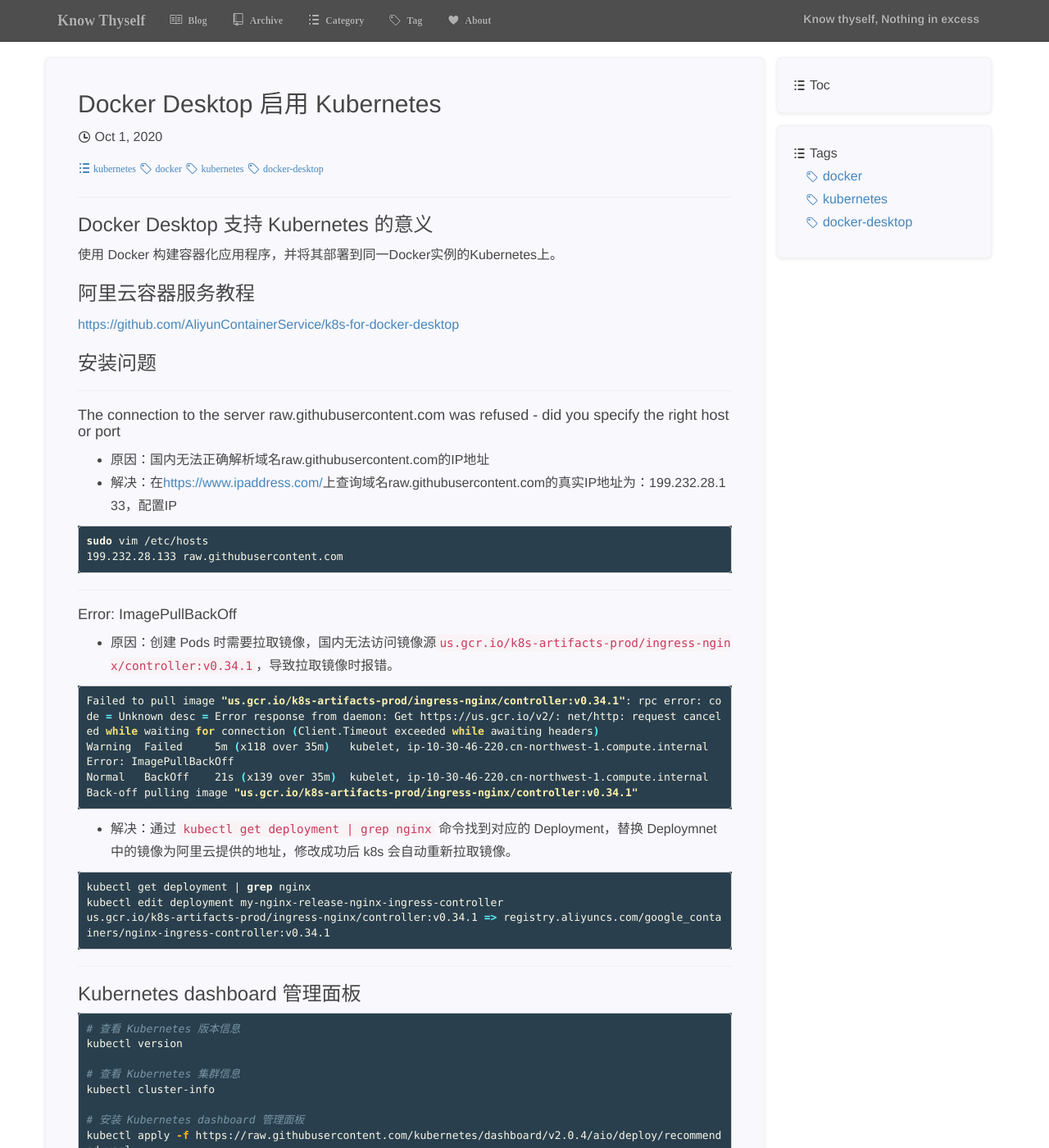
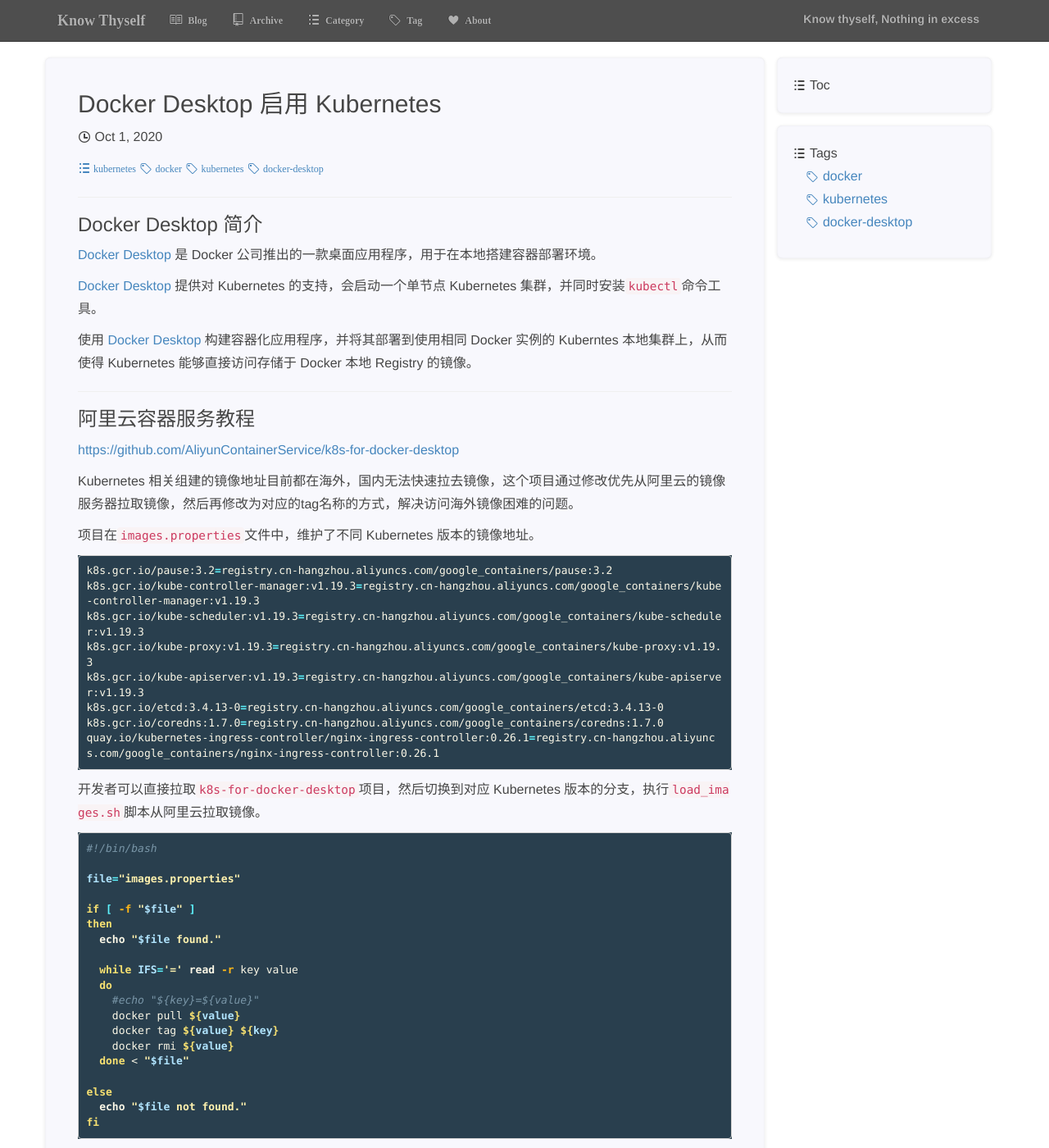
Before and after one commit to liushoukai/liushoukai.github.io, a Jekyll site: the page built from _posts/2020-10-01-k8s-for-docker-desktop.md, in a window 1280 px wide and 1400 px high. Shown: the whole window at 82% size. Built offline with Jekyll 4.4.1, drawn with Linux system fonts in a browser that asks for light colours; nearby versions of some CDN libraries; comment, search, counter and statistics services are not loaded; some of the changed text lies outside the part shown.

Commit message:
Update posts

````diff
--- a/_posts/2020-10-01-k8s-for-docker-desktop.md
+++ b/_posts/2020-10-01-k8s-for-docker-desktop.md
@@ -5,13 +5,66 @@
 tags: docker kubernetes docker-desktop
 ---
 
-### Docker Desktop 支持 Kubernetes 的意义
+### Docker Desktop 简介
 
-使用 Docker 构建容器化应用程序，并将其部署到同一Docker实例的Kubernetes上。
+[Docker Desktop][4]{:target="_blank"} 是 Docker 公司推出的一款桌面应用程序，用于在本地搭建容器部署环境。
+
+[Docker Desktop][4]{:target="_blank"} 提供对 Kubernetes 的支持，会启动一个单节点 Kubernetes 集群，并同时安装`kubectl`命令工具。
+
+使用 [Docker Desktop][4]{:target="_blank"} 构建容器化应用程序，并将其部署到使用相同 Docker 实例的 Kuberntes 本地集群上，从而使得 Kubernetes 能够直接访问存储于 Docker 本地 Registry 的镜像。
+
+---
 
 ### 阿里云容器服务教程
 
 [https://github.com/AliyunContainerService/k8s-for-docker-desktop][1]{:target="_blank"}
+
+Kubernetes 相关组建的镜像地址目前都在海外，国内无法快速拉去镜像，这个项目通过修改优先从阿里云的镜像服务器拉取镜像，然后再修改为对应的tag名称的方式，解决访问海外镜像困难的问题。
+
+项目在`images.properties`文件中，维护了不同 Kubernetes 版本的镜像地址。
+
+```shell
+k8s.gcr.io/pause:3.2=registry.cn-hangzhou.aliyuncs.com/google_containers/pause:3.2
+k8s.gcr.io/kube-controller-manager:v1.19.3=registry.cn-hangzhou.aliyuncs.com/google_containers/kube-controller-manager:v1.19.3
+k8s.gcr.io/kube-scheduler:v1.19.3=registry.cn-hangzhou.aliyuncs.com/google_containers/kube-scheduler:v1.19.3
+k8s.gcr.io/kube-proxy:v1.19.3=registry.cn-hangzhou.aliyuncs.com/google_containers/kube-proxy:v1.19.3
+k8s.gcr.io/kube-apiserver:v1.19.3=registry.cn-hangzhou.aliyuncs.com/google_containers/kube-apiserver:v1.19.3
+k8s.gcr.io/etcd:3.4.13-0=registry.cn-hangzhou.aliyuncs.com/google_containers/etcd:3.4.13-0
+k8s.gcr.io/coredns:1.7.0=registry.cn-hangzhou.aliyuncs.com/google_containers/coredns:1.7.0
+quay.io/kubernetes-ingress-controller/nginx-ingress-controller:0.26.1=registry.cn-hangzhou.aliyuncs.com/google_containers/nginx-ingress-controller:0.26.1
+```
+
+开发者可以直接拉取`k8s-for-docker-desktop`项目，然后切换到对应 Kubernetes 版本的分支，执行`load_images.sh`脚本从阿里云拉取镜像。
+
+```shell
+#!/bin/bash
+
+file="images.properties"
+
+if [ -f "$file" ]
+then
+  echo "$file found."
+
+  while IFS='=' read -r key value
+  do
+    #echo "${key}=${value}"
+    docker pull ${value}
+    docker tag ${value} ${key}
+    docker rmi ${value}
+  done < "$file"
+
+else
+  echo "$file not found."
+fi
+```
+
+执行完`load_images.sh`脚本后，通过`docker images`命令可以本地的镜像。
+
+注意⚠️：如果升级`docker-desktop`的时候，服务端存在使用旧版 API 的服务，则不会升级 Kubernetes 的服务端，要通过控制面板中`Preferences->Kubernetes`的`Reset Kubernetes Cluster`按钮重置后并自动重启 Kuberntes 集群后才会升级到最新的服务端版本。
+
+安装完成后通过`kubectl version`命令查看。
+
+---
 
 ### 安装问题
 
@@ -50,6 +103,9 @@
 ---
 
 ### Kubernetes dashboard 管理面板
+
+Kubernetes dashboard 是基于网页的 Kubernetes 用户界面。
+[https://kubernetes.io/docs/tasks/access-application-cluster/web-ui-dashboard/][5]{:target="_blank"}
 
 ```shell
 # 查看 Kubernetes 版本信息
@@ -97,5 +153,15 @@
 kubectl describe pod ingress-nginx-controller-6967fb79f6-6qgvk -n ingress-nginx
 ```
 
+---
+
+### 参考资料
+
+1. [https://github.com/AliyunContainerService/k8s-for-docker-desktop/][1]{:targe="_blank"}
+2. [https://hasura.io/blog/sharing-a-local-registry-for-minikube-37c7240d0615/][3]{:targe="_blank"}
+
 [1]:https://github.com/AliyunContainerService/k8s-for-docker-desktop/
 [2]:https://www.ipaddress.com/
+[3]:https://hasura.io/blog/sharing-a-local-registry-for-minikube-37c7240d0615/
+[4]:https://docs.docker.com/desktop/
+[5]:https://kubernetes.io/docs/tasks/access-application-cluster/web-ui-dashboard/
````
Also changed, not shown: _posts/2020-10-02-k8s-for-helm.md (+1 -1 lines), _posts/2020-10-03-k8s-for-ingress.md (renamed from _posts/2020-10-03-k8s-for-ingress-nginx.md, +20 -3 lines), assets/img/kubernetes-ingress.png (added).
